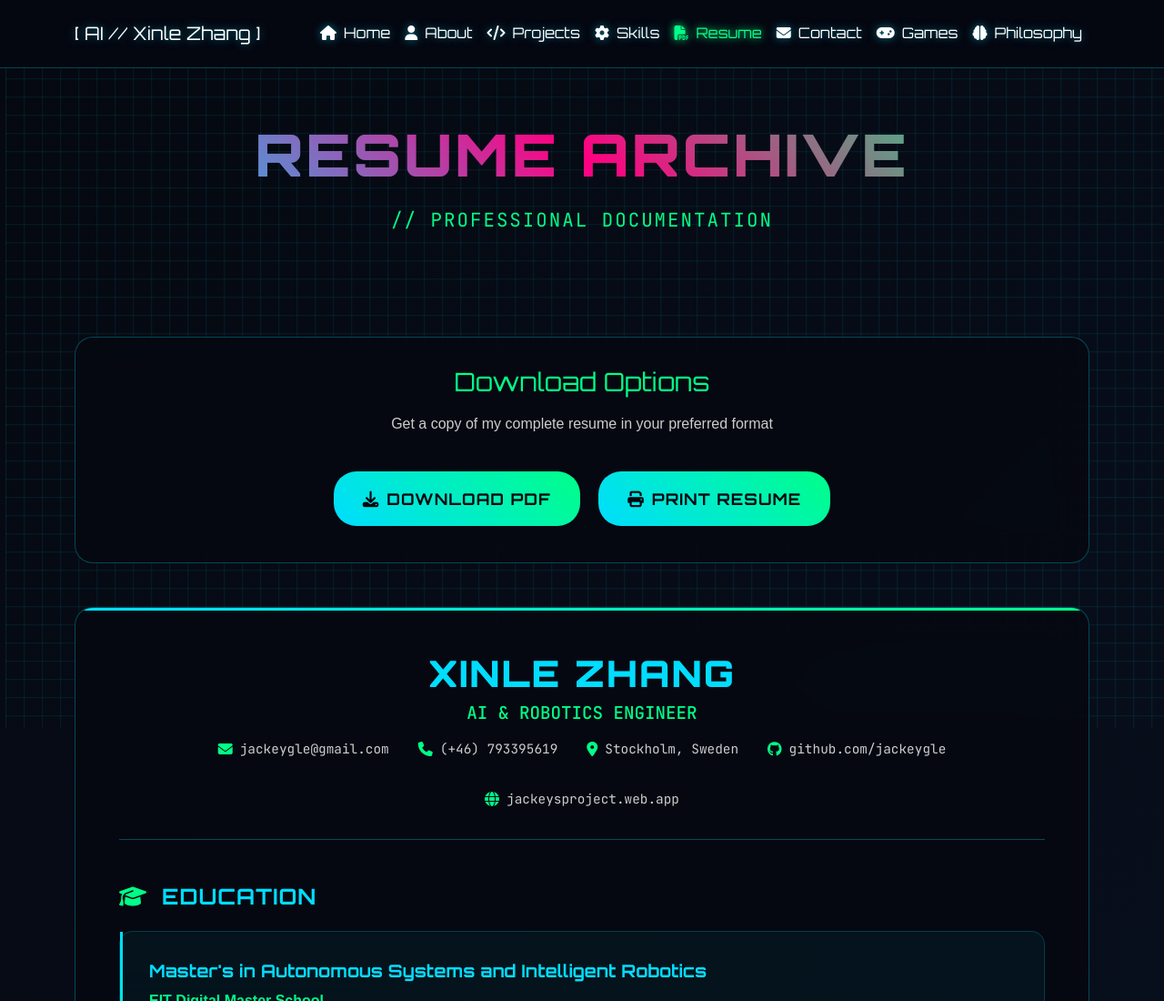
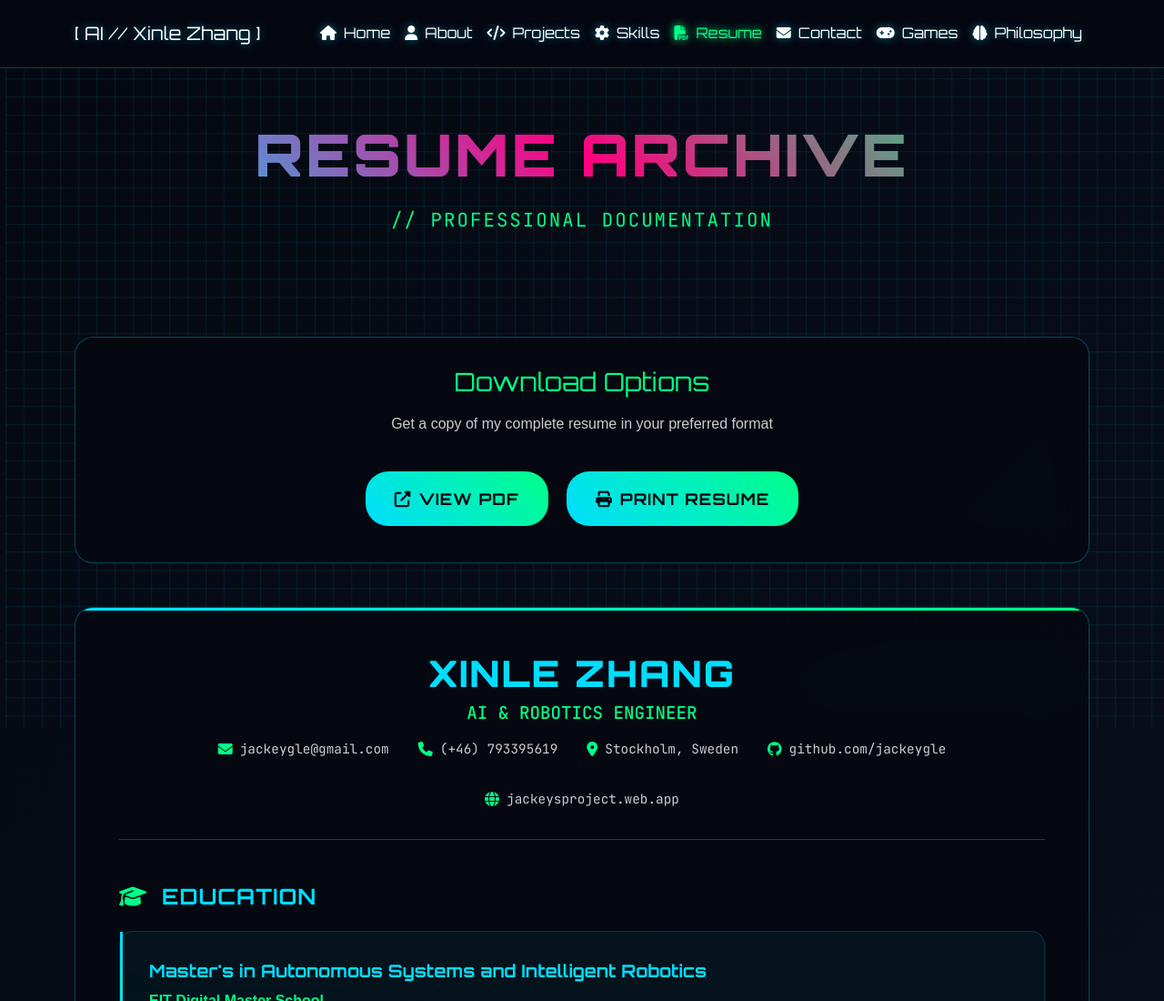
Before and after one commit to jackeygle/My-Project-Web-Render, a plain HTML site: page public/resume.html in a window 1280 px wide. Shown: the top 1100 px of the page at 91% size. Drawn offline with nearby package versions, Linux system fonts and the light colour scheme; a web font is replaced by a local one.

Commit message:
Change PDF buttons behavior to open in new tab instead of download
- Remove download attribute and restore target='_blank'
- Change 'Download PDF' to 'View PDF' in resume.html
- Update icon to external link in resume.html
- Keep 'Download Resume' text in about.html for context

```diff
--- a/public/resume.html
+++ b/public/resume.html
@@ -548,8 +548,8 @@
         Get a copy of my complete resume in your preferred format
       </p>
       <div>
-                  <a href="https://firebasestorage.googleapis.com/v0/b/jackeysproject.firebasestorage.app/o/xinle.pdf?alt=media&token=af7f0663-bf5e-4393-9599-b70fa0f59e46" class="btn-download" download="Xinle_Zhang_Resume.pdf">
-            <i class="fas fa-download"></i> Download PDF
+                  <a href="https://firebasestorage.googleapis.com/v0/b/jackeysproject.firebasestorage.app/o/xinle.pdf?alt=media&token=af7f0663-bf5e-4393-9599-b70fa0f59e46" class="btn-download" target="_blank">
+            <i class="fas fa-external-link-alt"></i> View PDF
         </a>
         <a href="#" class="btn-download" onclick="window.print()">
           <i class="fas fa-print"></i> Print Resume
```
Also changed, not shown: public/about.html (+1 -1 lines).
